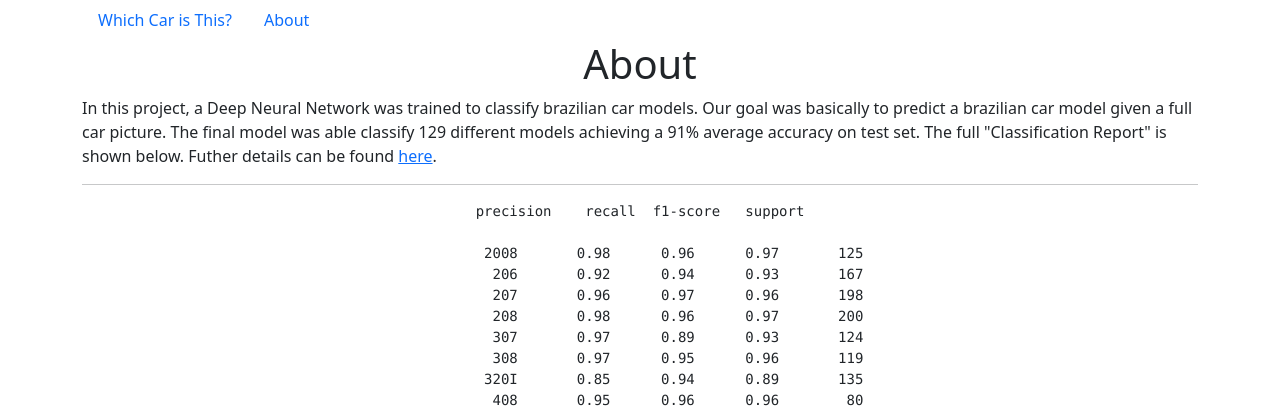
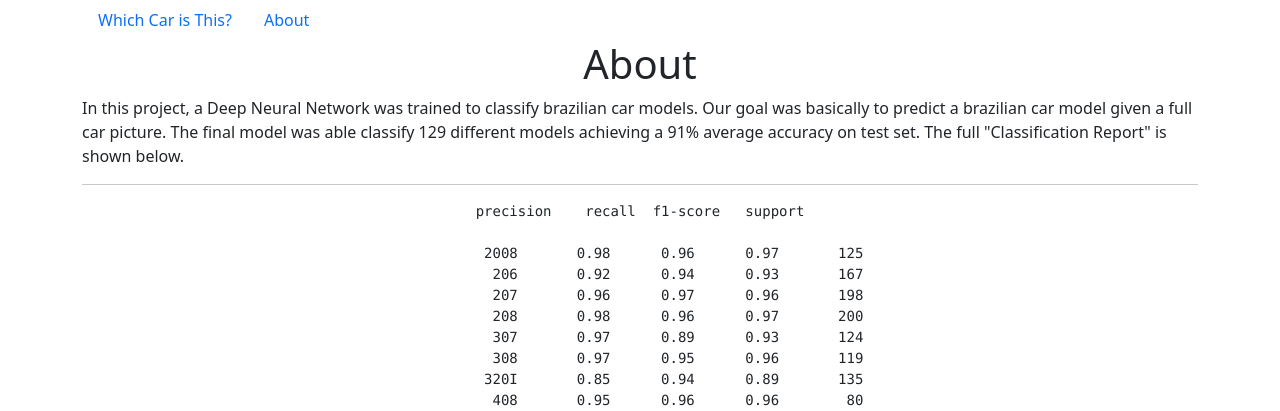
Before and after one commit to thiagofuruchima/deeplearning_brazilian_cars_classifier, a Flask app: page /about in a window 1280 px wide. Shown: the top 411 px of the page. Run offline with Flask 2, Linux system fonts and the light colour scheme; some libraries are stand-ins or nearby versions.

Commit message:
Update about.html

```diff
--- a/app/templates/about.html
+++ b/app/templates/about.html
@@ -9,7 +9,6 @@
 	<p>In this project, a Deep Neural Network was trained to classify brazilian car models.
 	Our goal was basically to predict a brazilian car model given a full car picture.
 	The final model was able classify 129 different models achieving a 91% average accuracy on test set. The full "Classification Report" is shown below.
-	Futher details can be found <a href="https://github.com/thiagofuruchima/deeplearning_brazilian_cars_classifier">here</a>.</p>
 	<hr />
 
 	<pre class="text-center">
```
